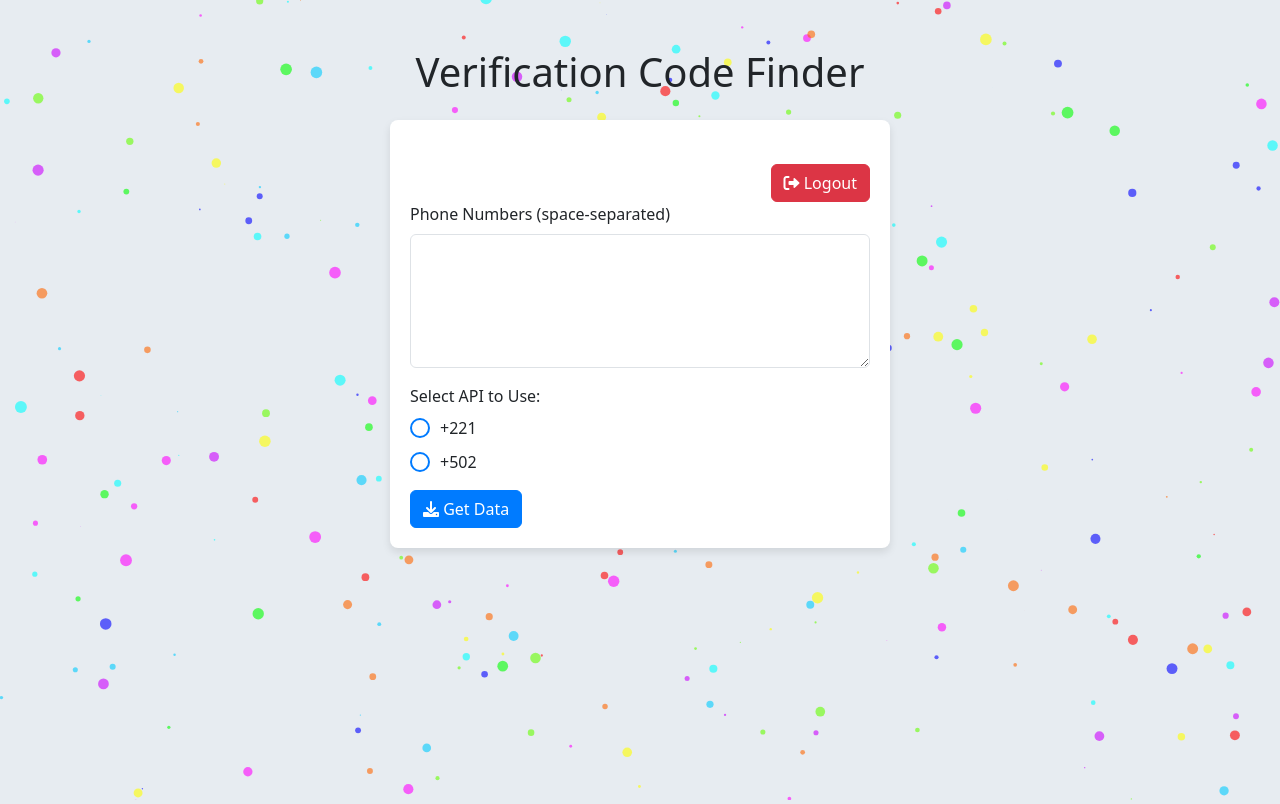
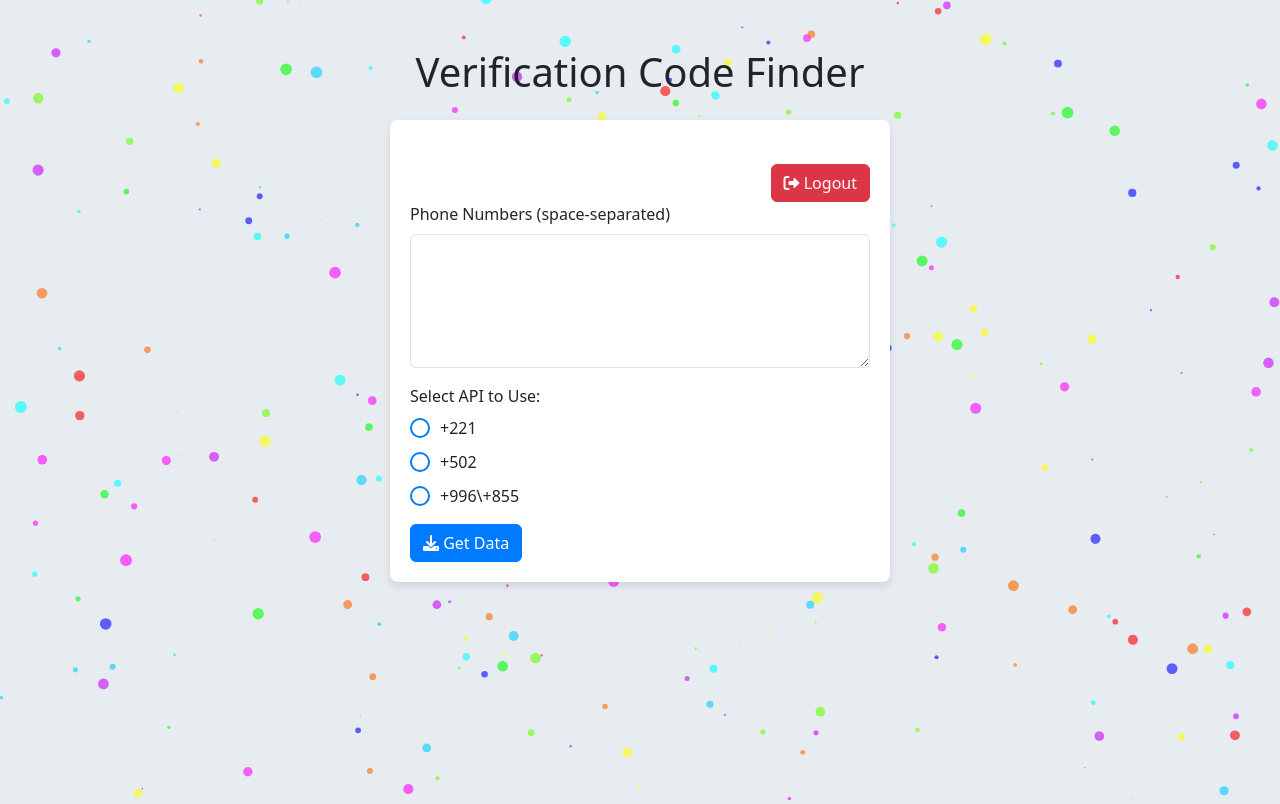
Before and after one commit to RefOoSami001/SmsVRpanel5, a Flask app: page /verification_code_finder in a window 1280 px wide. Shown: the top 804 px of the page. Run offline with Flask 3, Linux system fonts and the light colour scheme; a user stored in the database is signed in.

Commit message:
Update verification.html

```diff
--- a/templates/verification.html
+++ b/templates/verification.html
@@ -180,11 +180,11 @@
                         <span class="custom-radio"></span>
                         +502
                     </label>
-                    <!-- <label class="radio-container">
+                    <label class="radio-container">
                         <input type="radio" id="api3" name="api" value="3">
                         <span class="custom-radio"></span>
-                        Api 1
-                    </label> -->
+                        +996\+855
+                    </label>
                 </div>
                 <button type="submit" class="btn btn-primary">
                     <i class="fas fa-download"></i> Get Data
```
